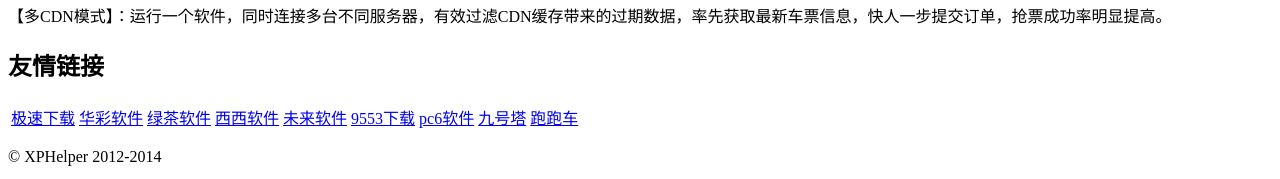
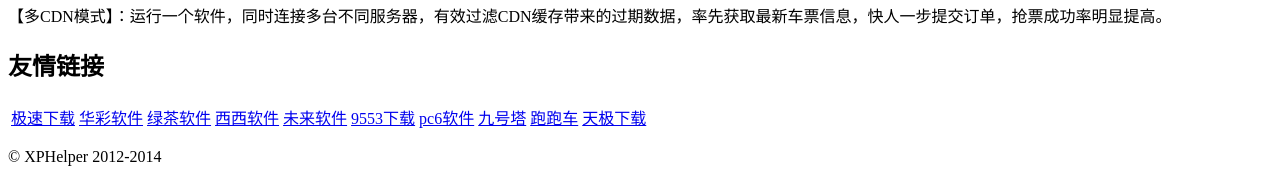
Before and after one commit to xphelper/xphelper.github.com, a Jekyll site: the page built from index.md, in a window 1280 px wide. Shown: the part 2099-2278 px from the top of the page. Built offline with Jekyll 4.4.1, drawn with Linux system fonts in a browser that asks for light colours; nearby versions of some CDN libraries; library files that are not in the unit come from our copies; Markdown is read by kramdown in place of the engine named in the settings; comment, search, counter and statistics services are not loaded.

Commit message:
添加友链

```diff
--- a/index.md
+++ b/index.md
@@ -47,4 +47,4 @@ Win8,Win7,Vista,WinXp,Win2000,Win2003
 
 ## 友情链接
 
-<a href='http://www.jisuxz.com/'>极速下载</a> | <a href='http://www.huacolor.com/' target='_blank'>华彩软件</a> | <a href='http://www.33lc.com/' target='_blank'>绿茶软件</a> | <a href='http://www.cr173.com/' target='_blank'>西西软件</a> | <a href='http://www.orsoon.com/' target='_blank'>未来软件</a> | <a href='http://www.9553.com/' target='_blank'>9553下载</a> | <a href='http://www.pc6.com/' target='_blank'>pc6软件</a> | <a href='http://www.9ht.com/' target='_blank'>九号塔</a> | <a href='http://www.paopaoche.net/' target='_blank'>跑跑车</a>
+<a href='http://www.jisuxz.com/'>极速下载</a> | <a href='http://www.huacolor.com/' target='_blank'>华彩软件</a> | <a href='http://www.33lc.com/' target='_blank'>绿茶软件</a> | <a href='http://www.cr173.com/' target='_blank'>西西软件</a> | <a href='http://www.orsoon.com/' target='_blank'>未来软件</a> | <a href='http://www.9553.com/' target='_blank'>9553下载</a> | <a href='http://www.pc6.com/' target='_blank'>pc6软件</a> | <a href='http://www.9ht.com/' target='_blank'>九号塔</a> | <a href='http://www.paopaoche.net/' target='_blank'>跑跑车</a> | <a href='http://mydown.yesky.com/' target='_blank'>天极下载</a>
```
